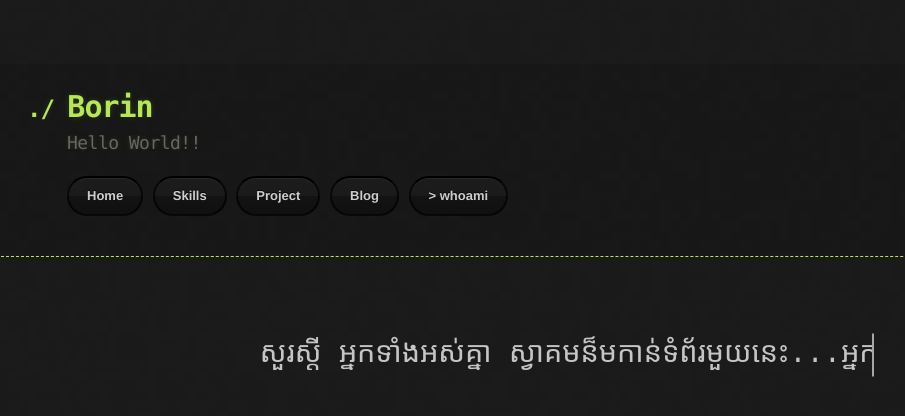
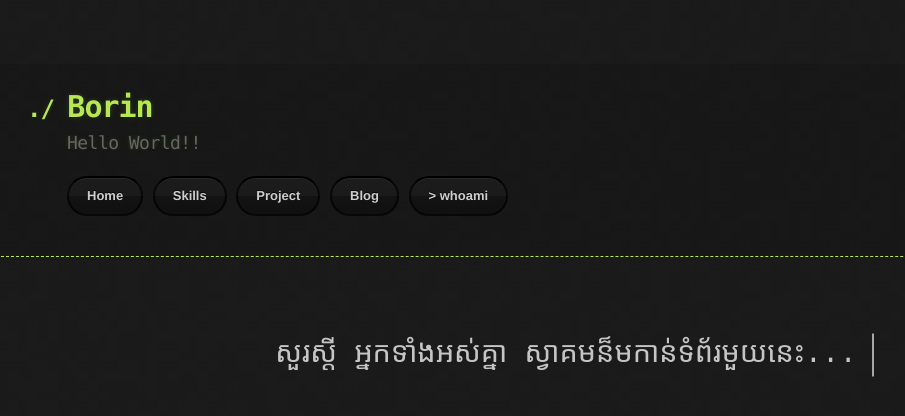
Before and after one commit to borinmin/borinmin.github.io, a Jekyll site: the page built from index.md, in a window 1280 px wide. Shown: the top 416 px of the page, without its empty margins (73-978 px from the left). Built offline with Jekyll 4.4.1, drawn with Linux system fonts in a browser that asks for light colours.

Commit message:
remove extra text

```diff
--- a/index.md
+++ b/index.md
@@ -61,11 +61,14 @@ to{border-right-color: transparent;}
 
 </table>
 <br>
-<p class="line-1 anim-typewriter" style="text-color:#808B96;">សួរស្តី អ្នកទាំងអស់គ្នា ស្វាគមន៏មកាន់ទំព័រមួយនេះ...អ្នកគឺជាមនុស្សម្នាក់គត់មកគាន់តទីនេះ!</p>
+<div id="content">
+</div>
+<p class="line-1 anim-typewriter" style="text-color:#808B96;">សួរស្តី អ្នកទាំងអស់គ្នា ស្វាគមន៏មកាន់ទំព័រមួយនេះ...</p>
 
-<script>
+<!-- <script>
     document.addEventListener('DOMContentLoaded', () => {
-
+    var content = document.getElementById("content");
+    content.
 })
-</script>
+</script> -->
 </html>
```
